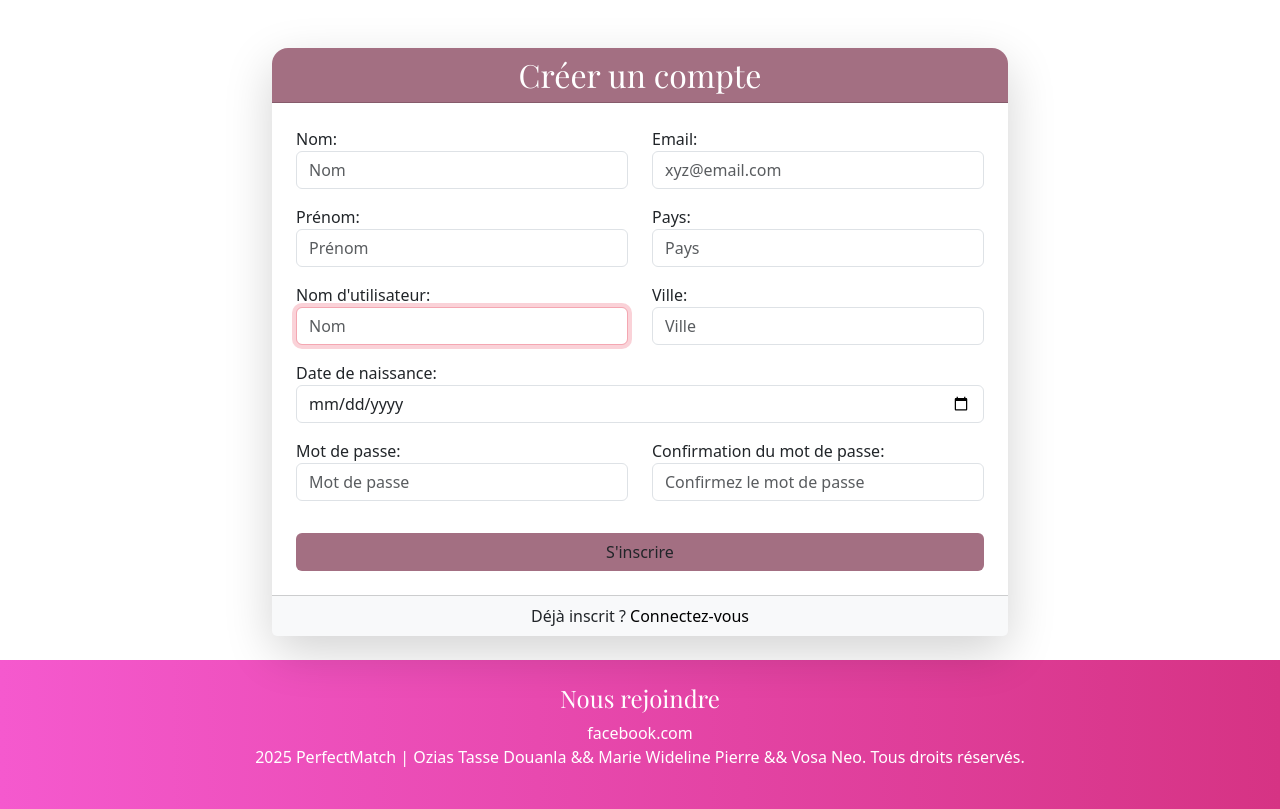
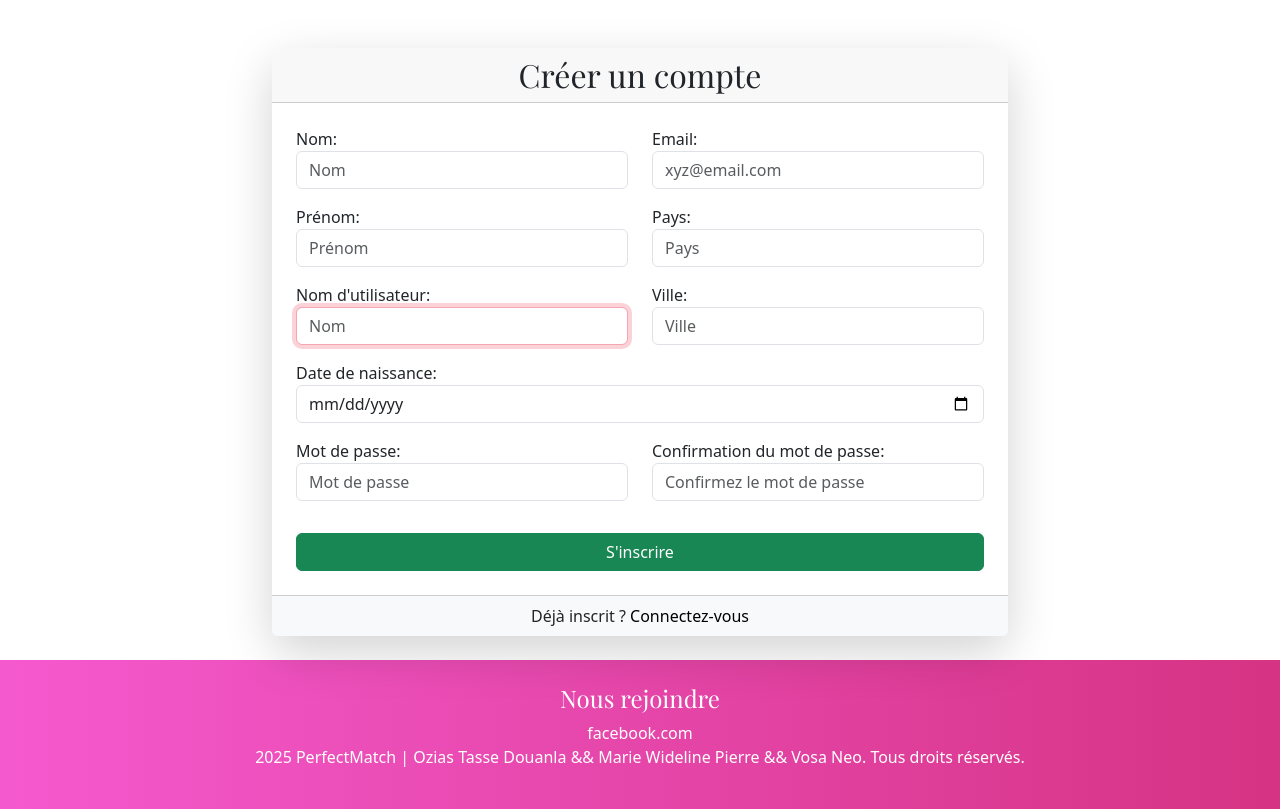
Before and after one commit to Ozias22/Projet-Web, a Django app: page /inscription/ in a window 1280 px wide. Shown: the part 80-889 px from the top of the page. Run offline with Django 5.2, Linux system fonts and the light colour scheme; some libraries are stand-ins or nearby versions.

Commit message:
Ajout du style de la page d'inscription

```diff
--- a/PerfectMatch/utilisateurs/templates/utilisateurs/connecter_compte.html
+++ b/PerfectMatch/utilisateurs/templates/utilisateurs/connecter_compte.html
@@ -57,8 +57,9 @@ PerfectMatch - Connexion
             </div>
             <div class="col-lg-6">
                 <h3 class="fw-bold mb-3">Trouvez votre match</h3>
-                <p class="fs-5">Ne perdez plus de temps : trouvez des profils qui correspondent à vos critères et testez
-                    la solidité de vos matchs avant de vous lancer.</p>
+                <p class="fs-5">Ne perdez plus de temps : trouvez des profils qui correspondent à vos critères et testez la solidité de vos matchs avant de vous lancer.
+                    Explorez les profils qui vous attirent, échangez, apprenez à vous connaître, et assurez-vous que vos valeurs et objectifs de vie s’alignent. N’attendez plus : redéfinissez ce que vous recherchez.
+                     Le bon partenaire est peut‑être déjà là — saisissez votre chance dès maintenant.</p>
             </div>
         </div>
 
--- a/PerfectMatch/utilisateurs/templates/utilisateurs/inscription.html
+++ b/PerfectMatch/utilisateurs/templates/utilisateurs/inscription.html
@@ -1,18 +1,18 @@
-{% extends "utilisateurs/_modele.html"%}
+{% extends "utilisateurs/_modele.html" %}
 
 {% block title %}
 PerfectMatch - Abonnement
 {% endblock %}
 
-
-{% block main%}
+{% block main %}
 <div class="container mt-5">
   <div class="row justify-content-center">
     <div class="col-lg-8">
       <div class="card shadow-lg border-0 rounded-4">
-                <div class="card-header text-white text-center rounded-top-4" style="background-color:#A36F82 ;">
+        <div class="card-header custom-header text-center rounded-top-4">
           <h2 class="mb-0">Créer un compte</h2>
         </div>
+
         <div class="card-body p-4">
           <form method="post" novalidate>
             {% csrf_token %}
@@ -40,6 +40,7 @@ PerfectMatch - Abonnement
                   {% endfor %}
                 </div>
               </div>
+
               <div class="col-md-6">
                 <div class="mb-3">
                   {{ form.email.label_tag }}
@@ -63,6 +64,7 @@ PerfectMatch - Abonnement
                   {% endfor %}
                 </div>
               </div>
+
               <div class="col-12">
                 <div class="mb-3">
                   {{ form.birthday.label_tag }}
@@ -72,6 +74,7 @@ PerfectMatch - Abonnement
                   {% endfor %}
                 </div>
               </div>
+
               <div class="col-md-6">
                 <div class="mb-3">
                   {{ form.password1.label_tag }}
@@ -81,6 +84,7 @@ PerfectMatch - Abonnement
                   {% endfor %}
                 </div>
               </div>
+
               <div class="col-md-6">
                 <div class="mb-3">
                   {{ form.password2.label_tag }}
@@ -90,17 +94,16 @@ PerfectMatch - Abonnement
                   {% endfor %}
                 </div>
               </div>
-
             </div>
 
-                        <button type="submit" class="btn w-100 mt-3" style="background-color: #A36F82;">
-                            S'inscrire
-                        </button>
+            <button type="submit" class="btn btn-success w-100 mt-3 custom-btn">S'inscrire</button>
           </form>
         </div>
+
         <div class="card-footer text-center bg-light">
-                    <p class="mb-0">Déjà inscrit ? <a href="#">Connectez-vous</a></p>
+          <p class="mb-0">Déjà inscrit ? <a href="{% url 'connexion' %}">Connectez-vous</a></p>
         </div>
+
       </div>
     </div>
   </div>
```
Also changed, not shown: PerfectMatch/static/css/styles.css. Lines whose indentation alone changed are shown as unchanged.
